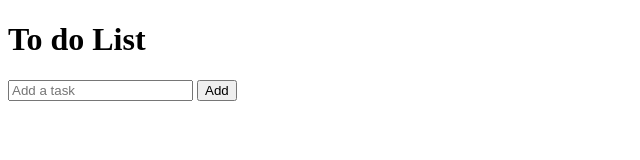
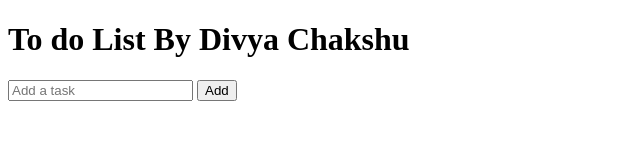
Before and after one commit to LadyKerr/GitGoing, a plain HTML site: page index.html in a window 1280 px wide. Shown: the whole page, without its empty margins (0-640 px from the left). Drawn offline with Linux system fonts and the light colour scheme.

Commit message:
updated index.html

```diff
--- a/index.html
+++ b/index.html
@@ -7,7 +7,7 @@
 
 <body>
     <div class="todo-container">
-        <h1>To do List</h1>
+        <h1>To do List By Divya Chakshu</h1>
         <input type="text" id="todo-input" placeholder="Add a task">
         <button id="add-todo">Add</button>
         <ul id="todo-list"></ul>
```
